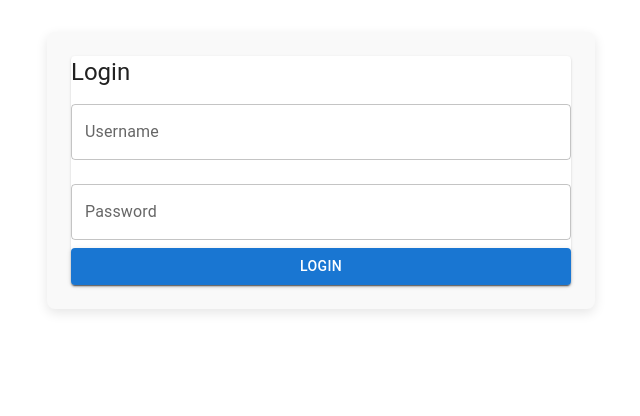
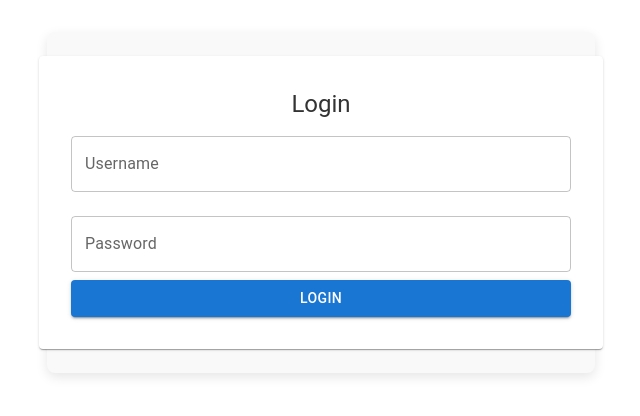
Before and after one commit to LoopLib/client, a React (Create React App) app in the folder music-tool/: page / in a window 1280 px wide. Shown: the top 416 px of the page, without its empty margins (319-959 px from the left). Built offline with nearby package versions, Linux system fonts and the light colour scheme.

Commit message:
Button and title styling

```diff
--- a/music-tool/src/login/login.css
+++ b/music-tool/src/login/login.css
@@ -11,3 +11,30 @@
     margin: auto;
     margin-top: 2rem;
 }
+
+.login-paper {
+    width: 100%;
+    padding: 32px;
+    text-align: center;
+    background-color: #ffffff;
+    border-radius: 8px;
+}
+
+/* Title Styling */
+.login-title {
+    margin-bottom: 24px;
+    color: #333;
+    font-weight: bold;
+}
+
+/* Button Styling */
+.login-button {
+    margin-top: 16px;
+    background-color: #4a90e2;
+    color: #fff;
+    transition: all 0.3s ease;
+}
+
+.login-button:hover {
+    background-color: #357ab7;
+}
```
